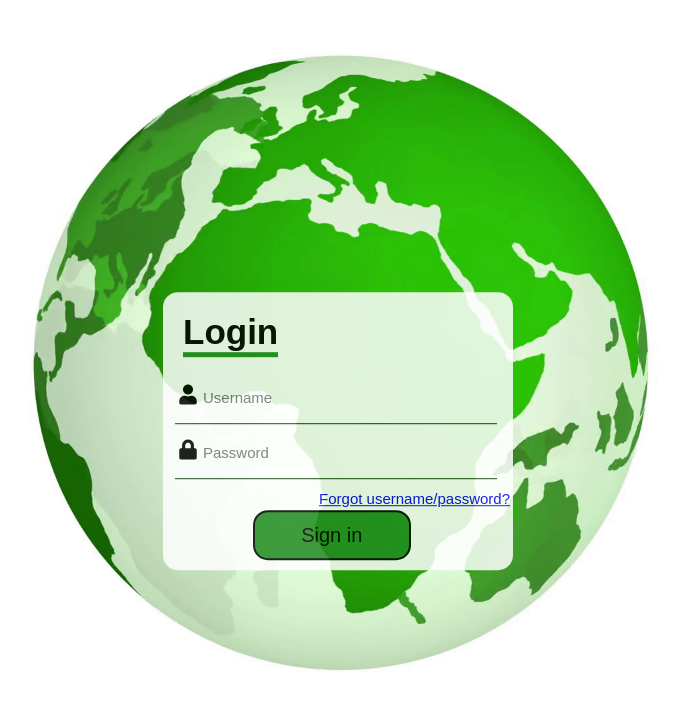
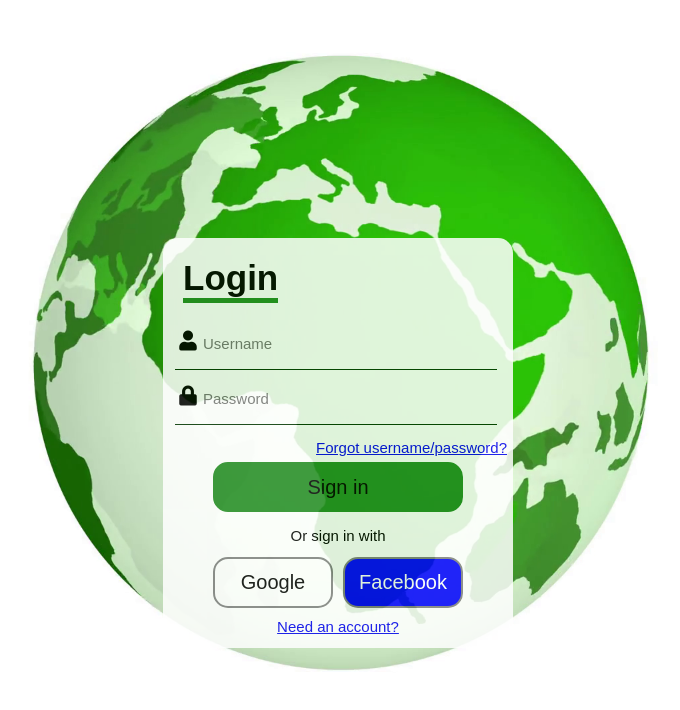
Before and after one commit to OneOneFour/ICHack19, a Python web app: template backend/templates/login.html in a window 1280 px wide. Shown: the top 710 px of the page, without its empty margins (302-982 px from the left). Run offline with Jinja, Linux system fonts and the light colour scheme; the template is opened without the code that fills it, so the values that code supplies are empty; some libraries are stand-ins or nearby versions.

Commit message:
added fb ang google login buttons

```diff
--- a/backend/static/style.css
+++ b/backend/static/style.css
@@ -13,7 +13,7 @@ body{
     position: absolute;
     top: 40%;
     left: 50%;
-    transform: translate(-50%, -10%);
+    transform: translate(-50%, -20%);
     background-color: white;
     opacity: 0.85;
 }
@@ -58,21 +58,60 @@ body{
 }
 .btn{
     background-color: forestgreen;
-    border: 2px solid black;
+    border: 2px solid forestgreen;
     cursor: pointer;
     padding: 0px;
     color: black;
     font-size: 20px;
     border-radius: 15px;
-    margin-left: 90px;
-    margin-right: 30px;
+    margin-left: 50px;
+    margin-right: 50px;
     margin-bottom: 10px;
-    width: 45%;
+    width: 250px;
     height: 50px;
 }
 .text-right {
     float: right;
     font-size: 15px;
-    padding: 3px;
+    padding: 6px;
     margin-top: 0px;
 }
+.text-mid {
+    text-align: center;
+    font-size: 15px;
+    margin-bottom: 8px;
+    padding: 5px;
+}
+.btn_1{
+    float: left;
+    background-color: white;
+    border: 2px solid grey;
+    cursor: pointer;
+    padding: 12px;
+    color: black;
+    font-size: 20px;
+    border-radius: 15px;
+    margin-left: 50px;
+    margin-bottom: 10px;
+    width: 120px;
+}
+.btn_2{
+    float: right;
+    background-color: blue;
+    border: 2px solid grey;
+    cursor: pointer;
+    padding: 12px;
+    color: white;
+    font-size: 20px;
+    border-radius: 15px;
+    margin-right: 50px;
+    margin-bottom: 10px;
+    width: 120px;
+}
+.text-bot {
+    text-align: center;
+    font-size: 15px;
+    margin-top: 15px;
+    margin-bottom: 10px;
+    padding: 3px;
+}
--- a/backend/templates/login.html
+++ b/backend/templates/login.html
@@ -31,7 +31,19 @@
 
     <input type="submit" class="btn" value="Sign in">
 
+    <div class="text-mid">
+        Or sign in with
+    </div>
 
+    <div id = "alt_login">
+    <div><input type="button" class="btn_1" value="Google"></div>
+    <div><input type="button" class="btn_2" value="Facebook"></div>
+    <div class="clear"></div>
+    </div>
+
+    <div class="text-bot" >
+        <a href = "#"> Need an account? </a>
+    </div>
 
 </div>
 </body>
```
